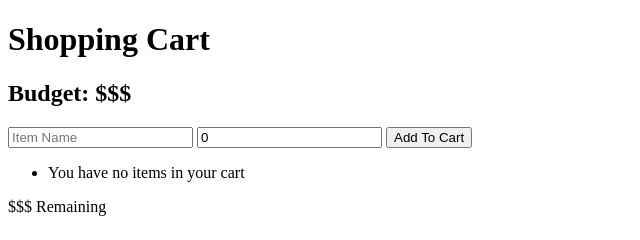
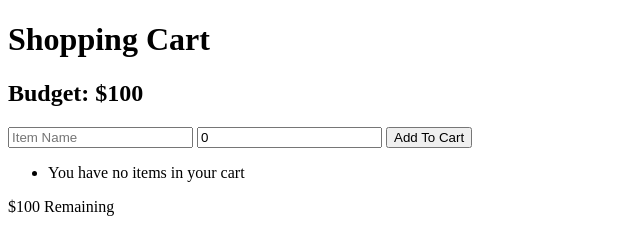
Before and after one commit to sschulte24110/shopping-cart-dom-practice, a plain HTML site: page index.html in a window 1280 px wide. Shown: the full height of the page, 0-640 px from the left. Drawn offline with Linux system fonts and the light colour scheme.

Commit message:
Budget and remaining both calculate on load

```diff
--- a/index.html
+++ b/index.html
@@ -8,7 +8,7 @@
 </head>
 <body>
   <h1>Shopping Cart</h1>
-  <h2>Budget: $$$</h2>
+  <h2 id="budget">Budget: $$$</h2>
   <form onsubmit="sumbitForm(event)">
     <input id="item-name" placeholder="Item Name"/>
     <input id="item-price" placeholder="Item Price" type="number" value="0"/>
--- a/script.js
+++ b/script.js
@@ -6,6 +6,13 @@ const budget = 100.00;
 
 function onReady() {
   console.log('DOM is Ready');
+
+  // Update the budget h2 with the correct amount
+  const budgetElement = document.getElementById('budget');
+  budgetElement.innerText = `Budget: $${budget}`
+
+  // Call the renderRemaining function to update the remaining amount
+  renderRemainingBudget();
 }
 
 // form submit function
```
